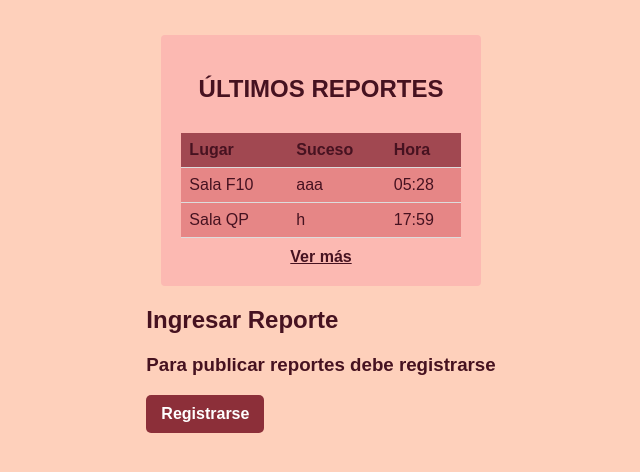
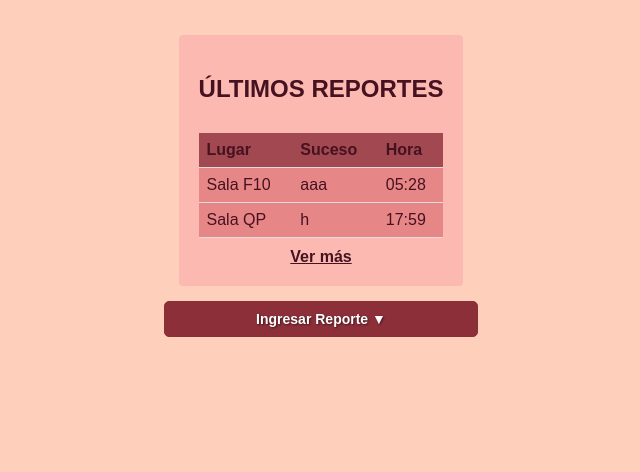
Before and after one commit to DCC-CC4401/2024-1-CC4401-1-grupo-3, a Django app: page / in a window 1280 px wide. Shown: the part 64-536 px from the top of the page, without its empty margins (319-959 px from the left). Run offline with Django 5.2, Linux system fonts and the light colour scheme; data comes from the database, SQL or seed files in the repository.

Commit message:
changed style in home page
"Ingresar Reporte" works as dropdown

```diff
--- a/estadobuxef/static/css/home.css
+++ b/estadobuxef/static/css/home.css
@@ -112,3 +112,21 @@
     color: var(--text-color);
     font-weight: bold;
 }
+
+.add-report {
+    display: none;
+}
+
+.show {display:block;}
+
+.dropdown {
+    width: 100%;
+}
+
+.dropdown::after {
+    content:"\025bc";
+}
+
+.dropdown.active::after {
+    content: "\025b2";
+  }
--- a/estadobuxef/templates/home.html
+++ b/estadobuxef/templates/home.html
@@ -29,7 +29,8 @@
         <a class="all-reports" href="{% url 'reports' %}">Ver más</a>
     </div>
     <div>
-            <h2>Ingresar Reporte</h2>
+        <button onclick="myFunction()" class="dropdown" id="ingresar-btn">Ingresar Reporte </button>
+        <div id="add-report" class="add-report">
             {% if user.is_authenticated %}
             <form method="post">
             {% csrf_token %}
@@ -51,11 +52,16 @@
                 </div>
             </form>
             {% else %}
-                <h3>Para publicar reportes debe registrarse</h3>
+                <p>Para publicar reportes debe registrarse</p>
                 <a href="{% url 'log-reg' %}" class="reglog-btn">Registrarse</a>
             {% endif %}
         </div>
     </div>
-
-
+</div>
+<script>
+function myFunction() {
+  document.getElementById("add-report").classList.toggle("show");
+  document.getElementById("ingresar-btn").classList.toggle("active");
+}
+</script>
 {% endblock %}
```
Lines whose indentation alone changed are shown as unchanged.
